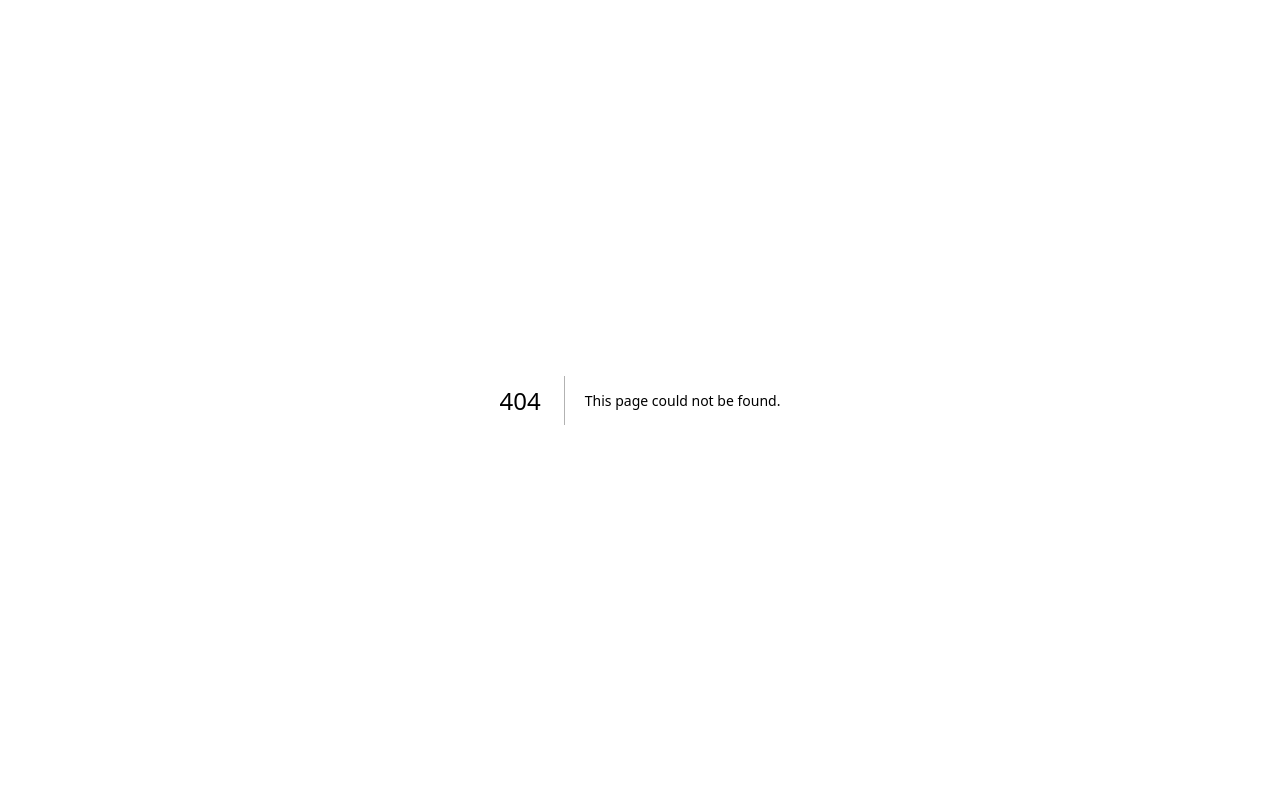
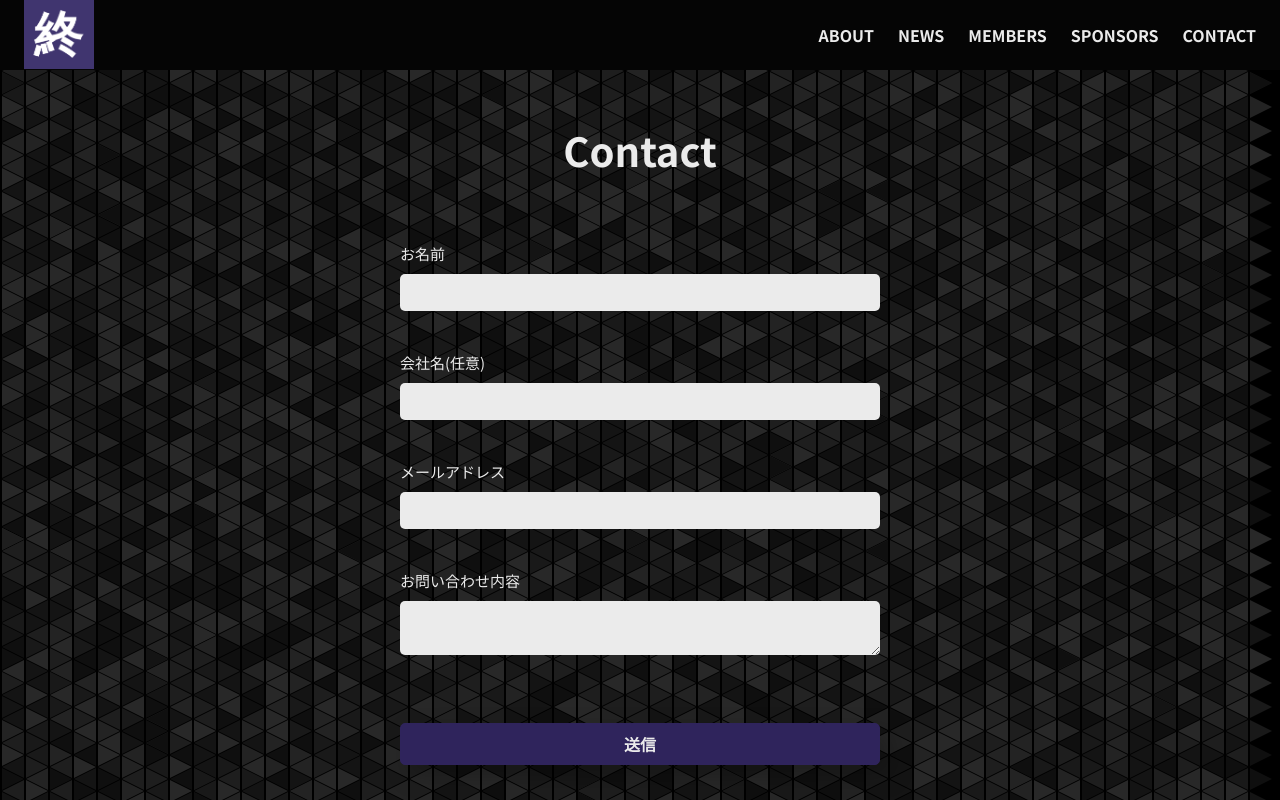
Before and after one commit to andmohiko/konoowa, a Next.js app: page /news in a window 1280 px wide. Before the commit this address had no page. Shown: the top 800 px of the page. Built offline with nearby package versions, Linux system fonts and the light colour scheme.

Commit message:
feat: news page

```diff
--- /dev/null
+++ b/src/components/Containers/NewsContainer/index.tsx
@@ -0,0 +1,13 @@
+import styles from './style.module.scss'
+
+import { ContactForm } from '~/components/Forms/ContactForm'
+import { TitleText } from '~/components/Typographys/TitleText'
+
+export const NewsContainer = (): React.ReactElement => {
+  return (
+    <div className={styles.contactContainer}>
+      <TitleText>Contact</TitleText>
+      <ContactForm />
+    </div>
+  )
+}
--- /dev/null
+++ b/src/components/Containers/NewsContainer/style.module.scss
@@ -0,0 +1,9 @@
+.contactContainer {
+  width: 100%;
+  display: flex;
+  flex-direction: column;
+  justify-content: flex-start;
+  align-items: center;
+
+  gap: 40px;
+}
--- /dev/null
+++ b/src/pages/news.tsx
@@ -0,0 +1,14 @@
+import type { NextPage } from 'next'
+
+import { NewsContainer } from '~/components/Containers/NewsContainer'
+import { DefaultLayout } from '~/components/Layouts/DefaultLayout'
+
+const News: NextPage = () => {
+  return (
+    <DefaultLayout>
+      <NewsContainer />
+    </DefaultLayout>
+  )
+}
+
+export default News
```
